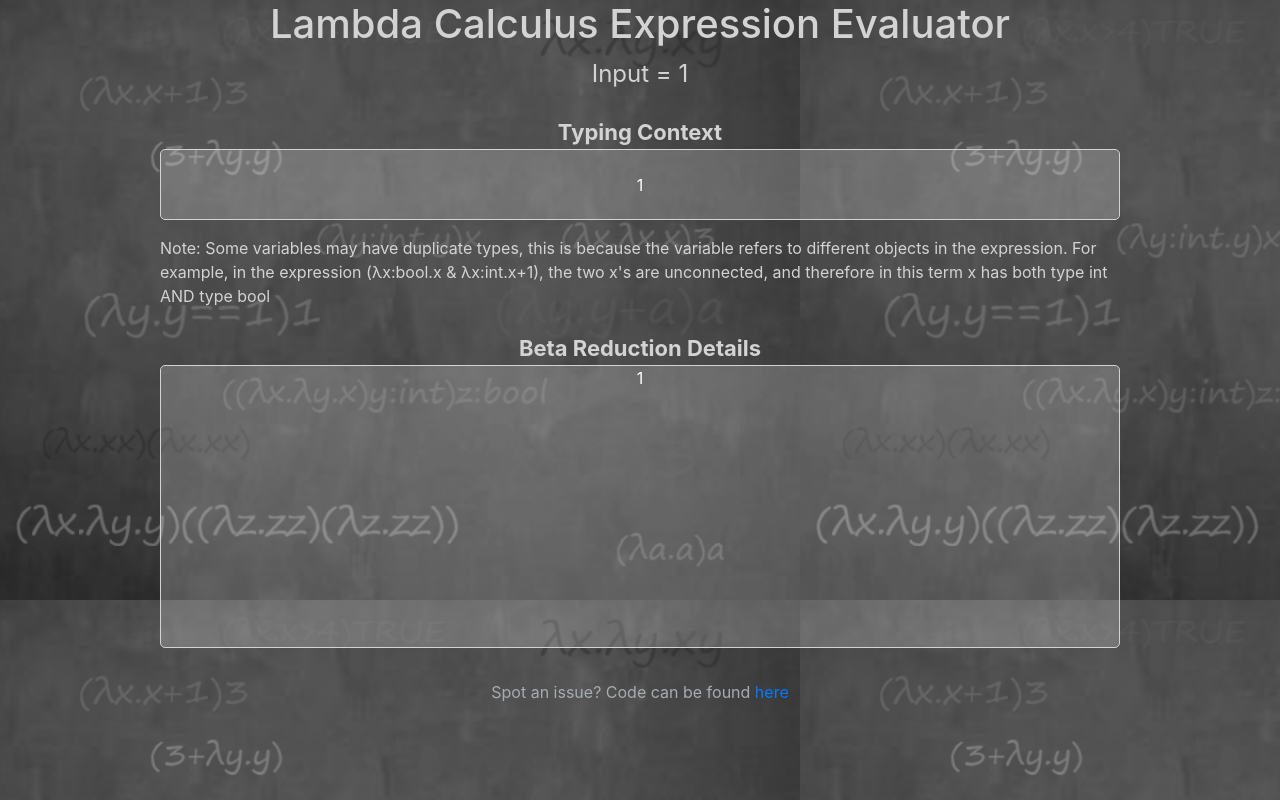
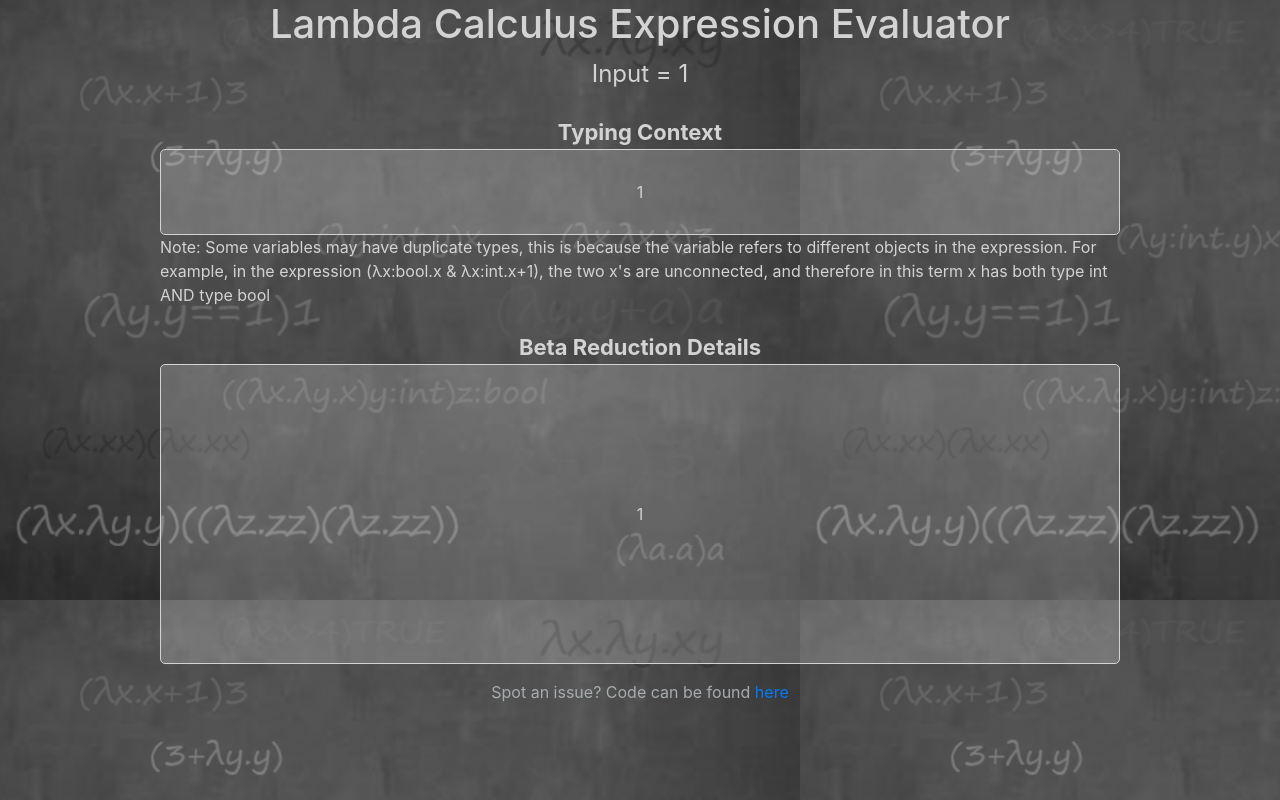
Before and after one commit to jonesy30/LambdaCalculator, a Flask app: page /more_information in a window 1280 px wide. Run offline with Flask 2, Linux system fonts and the light colour scheme; the visitor is signed in with stand-in values (Sample User, id 1); parts of the project's set-up code (start-up, migrations or seed data) failed here and were passed over; some libraries are stand-ins or nearby versions.

Commit message:
Fixing more_information webpage

```diff
--- a/app/templates/more_information.html
+++ b/app/templates/more_information.html
@@ -14,23 +14,17 @@
         <span class="input-expression">Input = {{input_lambda}}</span>
         <br>
         <b class="sub-title">Typing Context</b>
-        <form action="/" class="type-form output-container">
-        <div class="output-box center-content">
+        <div class="type-output output-container">
             {{typing_context|safe}}
         </div>
-        </form>
-        <div id="information">
-        <div class="center-content">Note: Some variables may have duplicate types, this is because the variable refers to different objects in the expression.
+        <div id="information" class="center-content">Note: Some variables may have duplicate types, this is because the variable refers to different objects in the expression.
         For example, in the expression (λx:bool.x & λx:int.x+1), the two x's are unconnected, and therefore in this term x has both type int AND type bool
-        </div>
         </div>
         <br>
         <b class="sub-title">Beta Reduction Details</b>
-        <form action="/" class="beta-form output-container">
-        <div class="output-box">
+        <div class="beta-output output-container">
             {{beta_reduction|safe}}
         </div>
-        </form>
         <p></p>
         <p class="spot-an-issue">Spot an issue? Code can be found <a href="https://github.com/jonesy30/LambdaCalculator.git">here</a></p>
     </div>
@@ -50,11 +44,14 @@
         align-items: center;
     }
 
-    .output-box{
-        width: 100%;
-        height: 100%;
+    .output-container{
+        display: flex;
+        align-items: center;
+        justify-content: center;
+        border: solid 1px lightgray;
+        border-radius: 5px;
+        background-color: rgba(255,255,255,0.2);
         text-align: center;
-        color: white;
         overflow-x: hidden;
         overflow-x: auto;
     }
@@ -82,23 +79,14 @@
         flex-direction: column;
     }
 
-    .type-form {
+    .type-output {
         width:75%;
         height:20%;
     }
 
-    .beta-form {
+    .beta-output {
         width:75%;
-        height:80%;
-    }
-
-    .output-container{
-        display: flex;
-        align-items: center;
-        justify-content: center;
-        border: solid 1px lightgray;
-        border-radius: 5px;
-        background-color: rgba(255,255,255,0.2);
+        height:70%;
     }
 
     #confirm-button{
```
Also changed, not shown: app/templates/index.html (+7 -4 lines).
